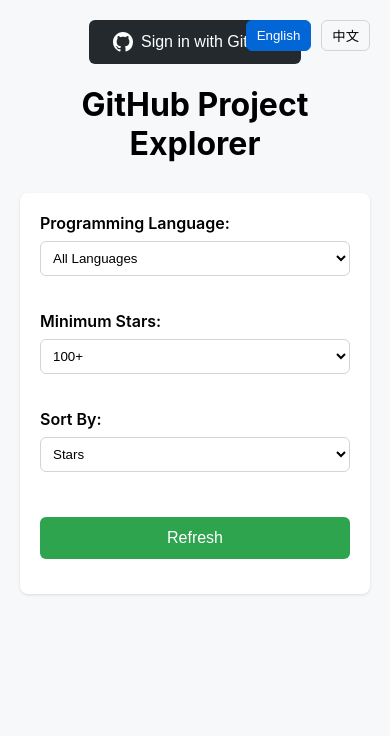
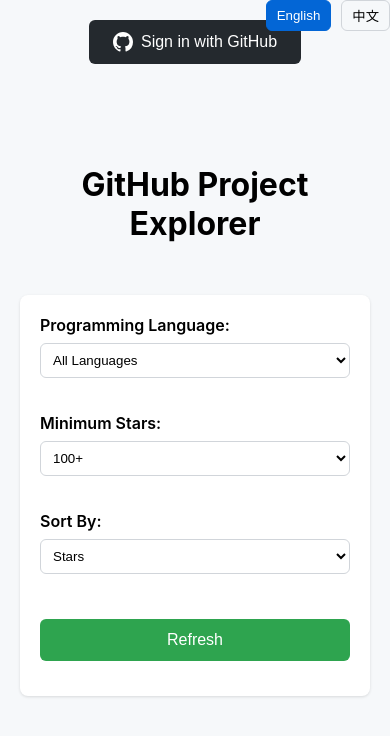
Before and after one commit to teddyxiong53/github-wander, a plain HTML site: page index.html in a window 390 px wide. Drawn offline with Linux system fonts and the light colour scheme; no server answers.

Commit message:
adjust for mobile

```diff
--- a/index.html
+++ b/index.html
@@ -20,12 +20,19 @@
         .header {
             text-align: center;
             margin-bottom: 30px;
+            position: relative;
+            display: flex;
+            justify-content: center;
+            align-items: center;
+            flex-wrap: wrap;
+            gap: 20px;
+            padding-top: 60px;
         }
 
         .language-switch {
             position: absolute;
-            top: 20px;
-            right: 20px;
+            top: 0;
+            right: 0;
             display: flex;
             gap: 10px;
         }
```
